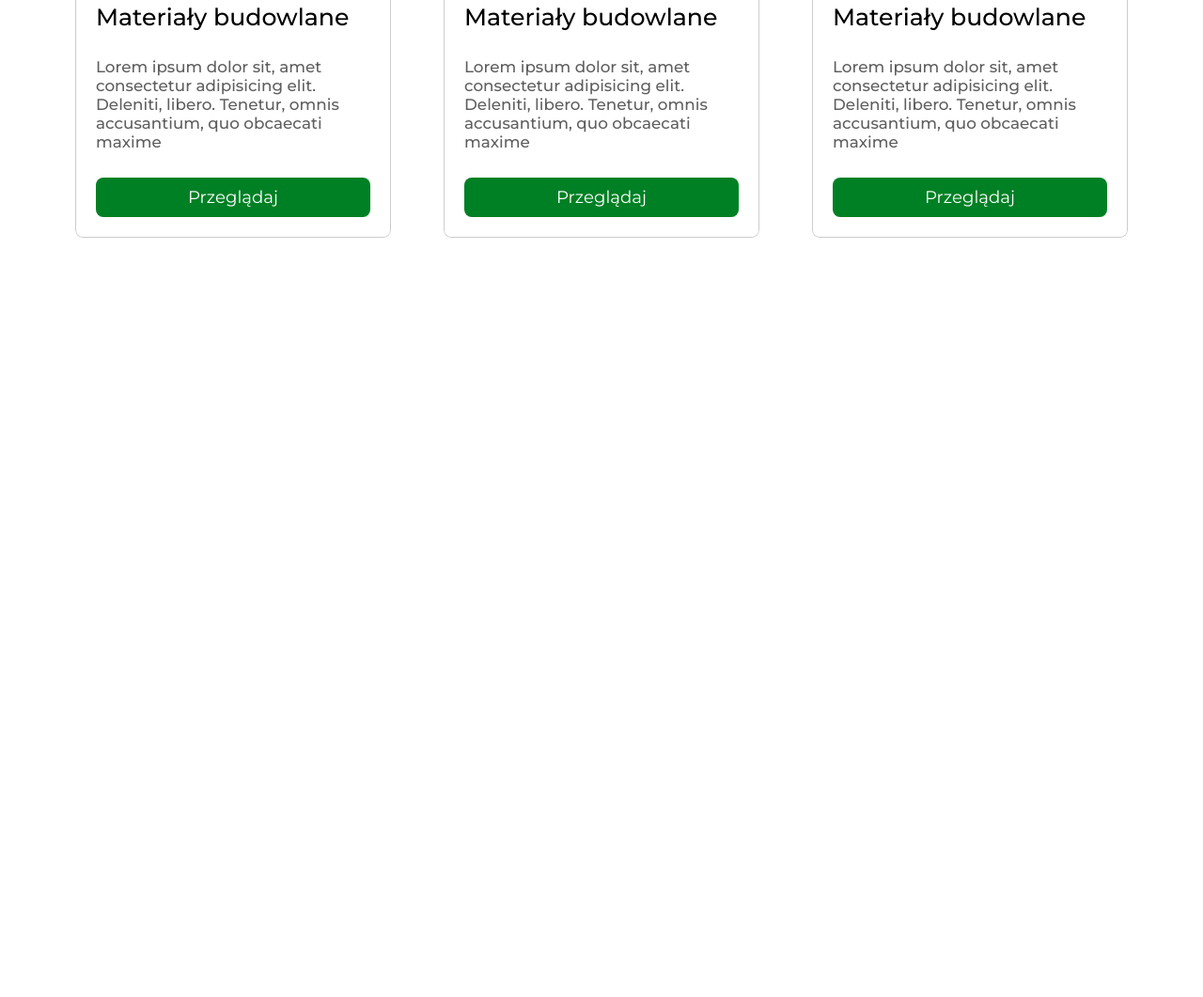
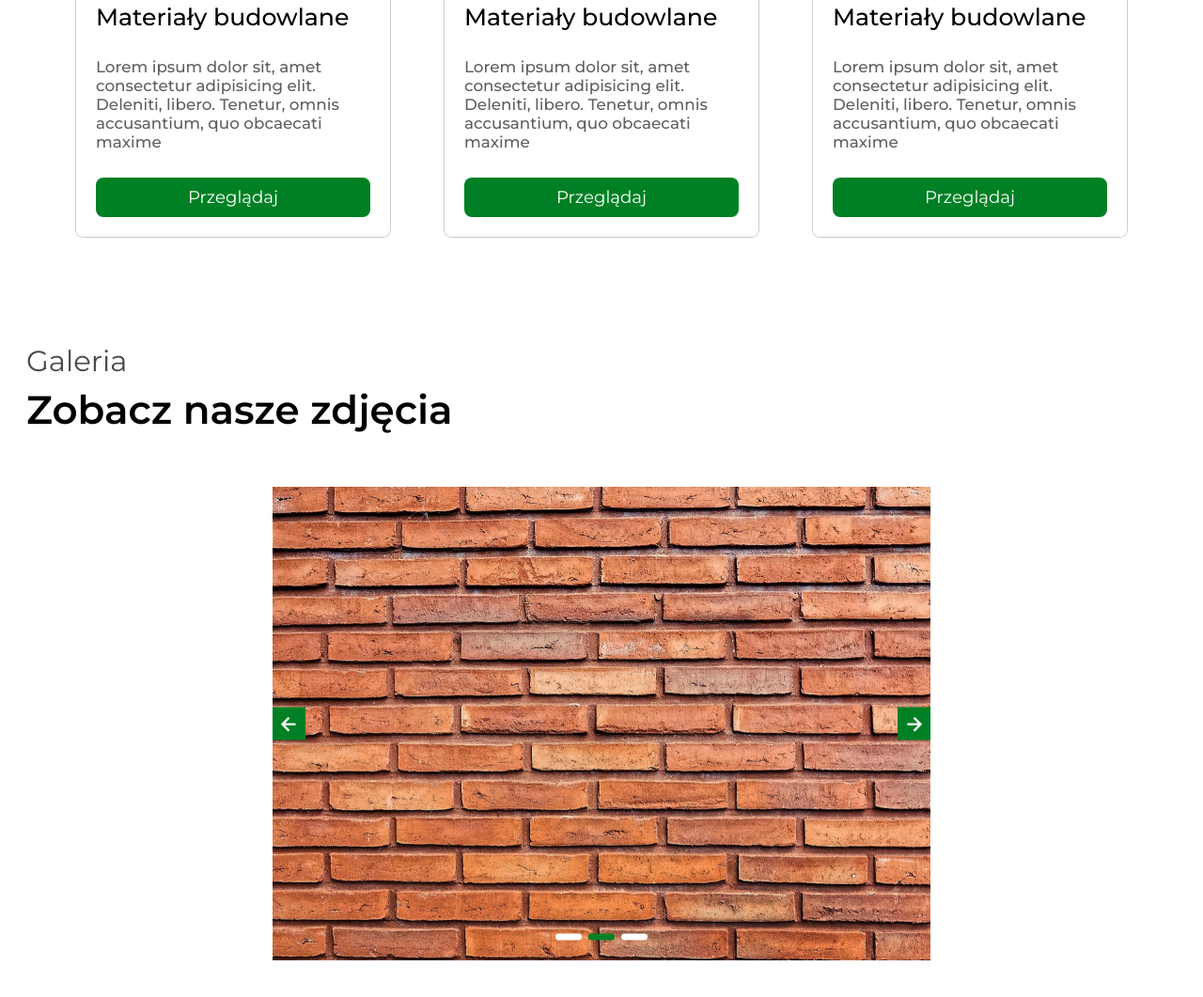
Before and after one commit to patrykkawiak/Rebax, a website: page index.html in a window 1280 px wide. Shown: the part 2011-3072 px from the top of the page at 94% size. Before the commit the page ends 2320 px from the top, so only its background shows below. Drawn offline with nearby package versions, Linux system fonts and the light colour scheme; files that its build step writes are made by us from their sources; files whose address does not match are found by name.

Commit message:
added galery

```diff
--- a/index.html
+++ b/index.html
@@ -147,6 +147,35 @@
 
 		</div>
 	</section>
+
+	<section class="galery section-padding">
+		<div class="wrapper">
+
+			<div class="section-heading">
+				<p class="heading-subtitle">Galeria</p>
+				<h2 class="heading-title">Zobacz nasze zdjęcia</h2>
+			</div>
+
+			<div class="slider-container">
+				<div class="slider">
+
+					<div class="slider-box">
+						<img class="slider-img slider-animation" src="/dist/img/dachy.jpg" alt="">
+						<img class="slider-img" src="/dist/img/brick-wall-gbe17b32eb_1280.jpg" alt="">
+						<img class="slider-img" src="/dist/img/bgi(1).jpg" alt="">
+					</div>
+					<button class="prev_btn slider-btn"><i class='bx bx-left-arrow-alt' ></i></button>
+					<button class="next_btn slider-btn"><i class='bx bx-right-arrow-alt'></i></button>
+					<div class="dots">
+
+					</div>
+				</div>
+			</div>
+
+
+
+		</div>
+	</section>
 	<script src="./dist/js/main.min.js"></script>
 </body>
 
--- a/src/js/main.js
+++ b/src/js/main.js
@@ -0,0 +1,68 @@
+const prevBtn = document.querySelector('.prev_btn');
+const nextBtn = document.querySelector('.next_btn');
+const sliderBox = document.querySelector('.slider-box');
+const images = document.querySelectorAll('.slider-img');
+let sliderSize;
+
+let index = 0;
+const autoSpeed = 4000;
+
+const dots = document.querySelector('.dots');
+const dotsArr = [];
+
+const createAllDots = () => {
+	for (let item = 0; item < images.length; item++) {
+		const newDot = document.createElement('div');
+		newDot.classList.add('dot');
+		dots.append(newDot);
+		dotsArr.push(newDot);
+	}
+	dotsArr[0].classList.add('active-dot');
+};
+
+const handleCarousel = () => {
+	index++;
+	changeImage();
+};
+
+let startCarousel = setInterval(handleCarousel, autoSpeed);
+
+const changeImage = () => {
+	sliderSize = document.querySelector('.slider-img').offsetWidth;
+
+	if (index > images.length - 1) {
+		index = 0;
+	} else if (index < 0) {
+		index = images.length - 1;
+	}
+
+	for (let i = 0; i < images.length; i++) {
+		dotsArr[i].classList.remove('active-dot');
+	}
+	dotsArr[index].classList.add('active-dot');
+
+	for (let i = 0; i < images.length; i++) {
+		images[i].classList.remove('slider-animation');
+	}
+	images[index].classList.add('slider-animation');
+
+	sliderBox.style.transform = `translateX(${-index * sliderSize}px)`;
+};
+
+const handleRightArrow = () => {
+	index++;
+	resetInterval();
+};
+const handleLeftArrow = () => {
+	index--;
+	resetInterval();
+};
+
+const resetInterval = () => {
+	changeImage();
+	clearInterval(startCarousel);
+};
+
+createAllDots();
+nextBtn.addEventListener('click', handleRightArrow);
+prevBtn.addEventListener('click', handleLeftArrow);
--- a/src/sass/main.scss
+++ b/src/sass/main.scss
@@ -196,6 +196,81 @@ body {
 	}
 }
 
+.galery {
+	padding-bottom: 4rem;
+	.section-heading {
+		padding-bottom: 4rem;
+	}
+
+	.slider-container {
+		display: flex;
+		justify-content: center;
+		align-items: center;
+		.slider {
+			position: relative;
+			display: flex;
+			overflow: hidden;
+			height: 30rem;
+			width: 40rem;
+		}
+		.slider-box {
+			display: flex;
+
+			.slider-img {
+				object-fit: cover;
+				object-position: center;
+				height: 100%;
+				width: 100%;
+			}
+		}
+		.slider-animation {
+			animation: 1.5s zoom ease forwards;
+		}
+		.slider-btn {
+			position: absolute;
+			top: 50%;
+			height: 2.5rem;
+			width: 2.5rem;
+			transform: translateY(-50%);
+			background-color: $main-color;
+			border: none;
+			color: $font-white;
+			display: flex;
+			justify-content: center;
+			align-items: center;
+
+			i {
+				font-size: 2rem;
+			}
+		}
+		.prev_btn {
+			left: 0;
+		}
+		.next_btn {
+			right: 0;
+		}
+
+		.dots {
+			position: absolute;
+			left: 50%;
+			top: 95%;
+			transform: translate(-50%, -50%);
+			display: flex;
+			align-items: center;
+			gap: 0.5rem;
+			.dot {
+				height: 0.5rem;
+				width: 2rem;
+				background-color: $font-white;
+				border-radius: 8px;
+			}
+			.active-dot {
+				background-color: $main-color;
+			}
+		}
+	}
+}
+
 @media (min-width: 576px) {
 	html {
 		font-size: 68.75%;
@@ -209,6 +284,14 @@ body {
 		}
 	}
 
+	.galery {
+		.slider-container {
+			.slider {
+				height: 35rem;
+				width: 45rem;
+			}
+		}
+	}
 }
 @media (min-width: 768px) {
 	html {
@@ -275,9 +358,27 @@ body {
 			}
 		}
 	}
+
+	.galery {
+		.slider-container {
+			.slider {
+				height: 36rem;
+				width: 50rem;
+			}
+		}
+	}
 }
 @media (min-width: 1200px) {
 	html {
 		font-size: 87.5%;
 	}
 }
+
+@keyframes zoom {
+	from {
+		transform: scale(1.5);
+	}
+	to {
+		transform: scale(1);
+	}
+}
```
Also changed, not shown: 1 other file.
